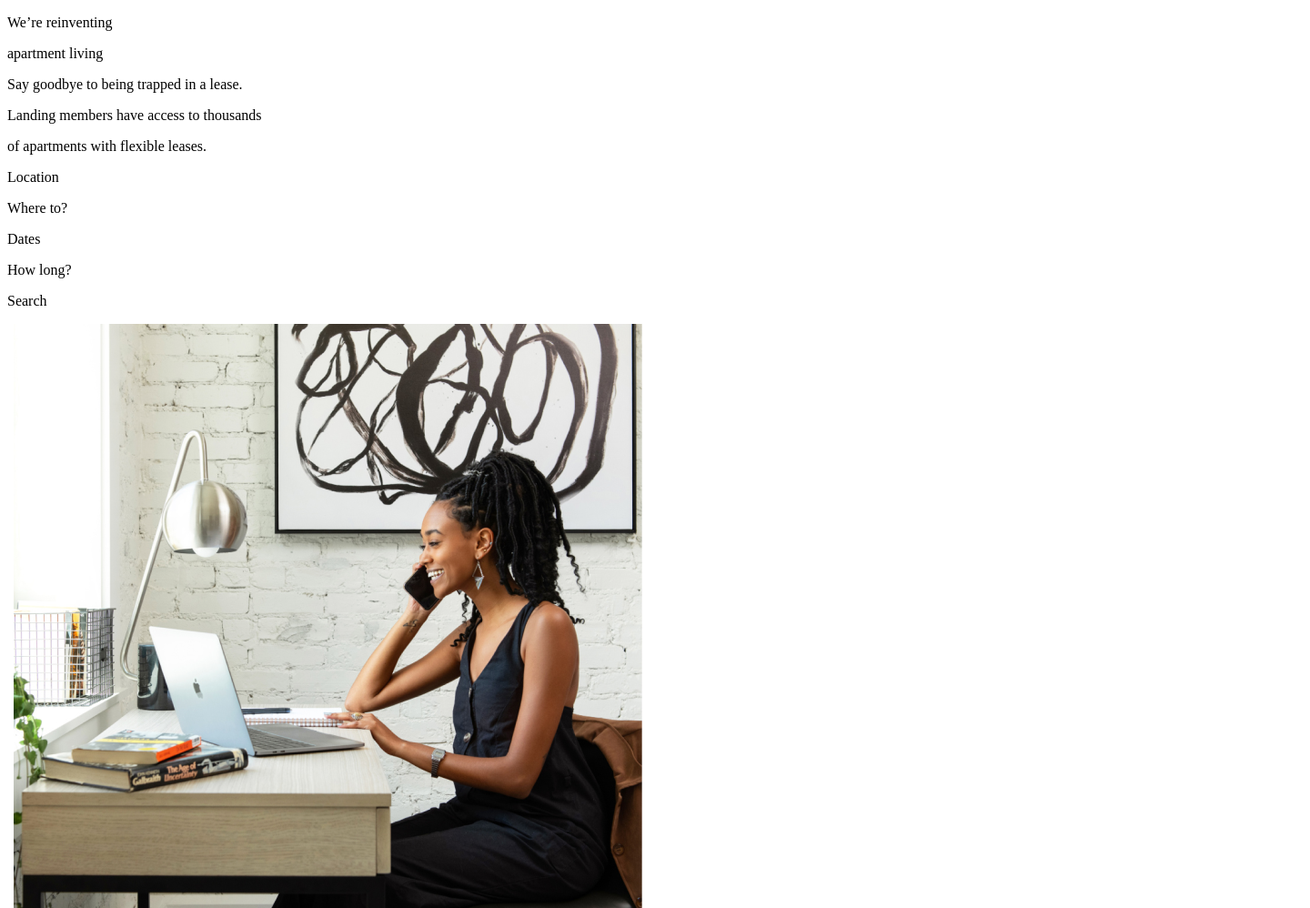
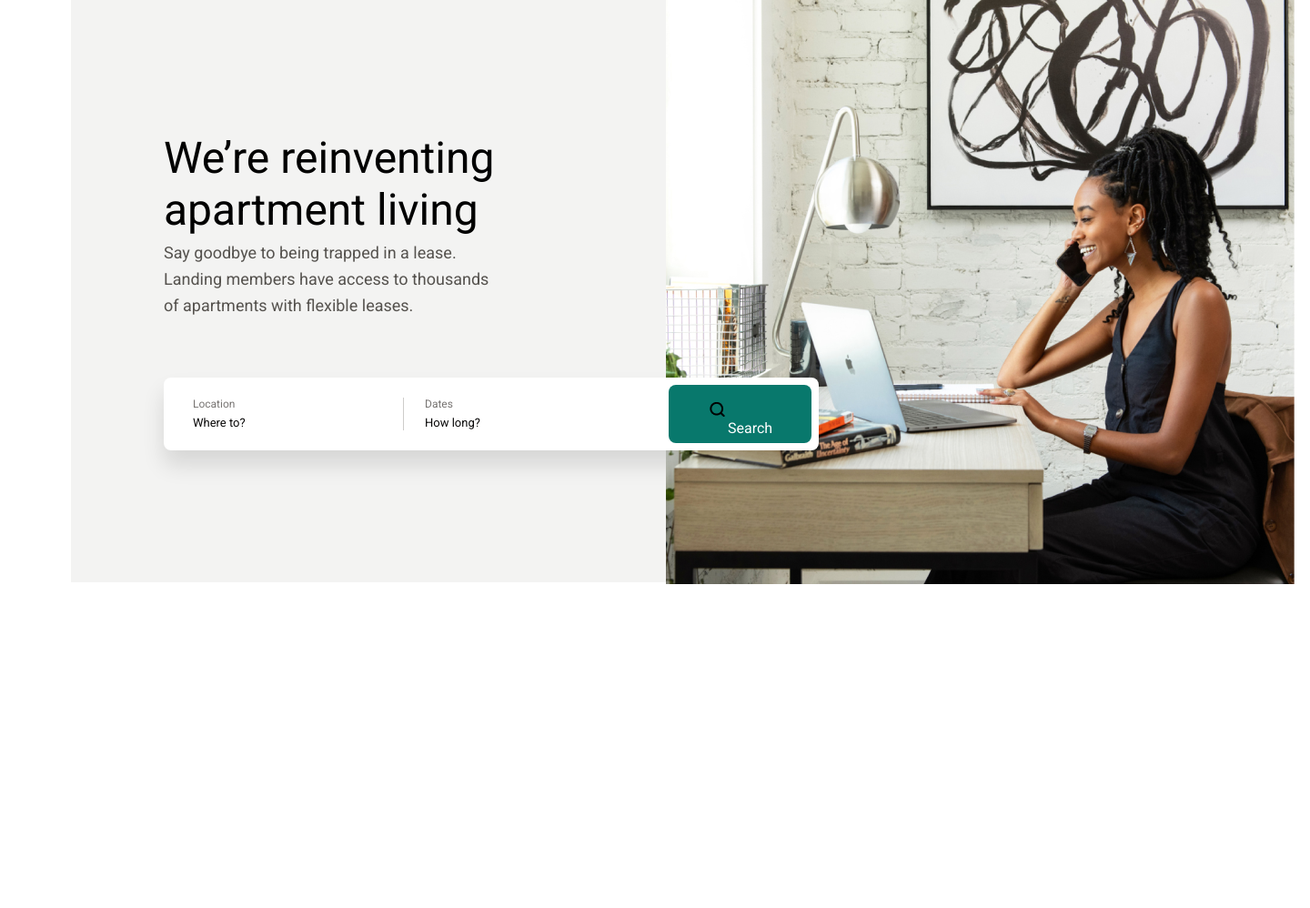
Before and after one commit to Kat3919/content, a plain HTML site: page index3.html in a window 1280 px wide. Shown: the whole page at 91% size, 1440 px wide, since content can reach past the window. After the commit the page ends 800 px from the top, so only its background shows below. Drawn offline with Linux system fonts and the light colour scheme.

Commit message:
new layout3

```diff
--- a/index3.html
+++ b/index3.html
@@ -5,12 +5,22 @@
     <meta name="viewport" content="width=device-width, initial-scale=1.0" />
     <title>content - Макет 3</title>
     <link rel="stylesheet" href="./styles3.css" />
+    <link rel="preconnect" href="https://fonts.googleapis.com" />
+    <link rel="preconnect" href="https://fonts.gstatic.com" crossorigin />
+    <link
+      href="https://fonts.googleapis.com/css2?family=Kaushan+Script&family=Roboto&display=swap"
+      rel="stylesheet"
+    />
   </head>
   <body>
     <section class="background">
       <div class="text">
+        <div class="block-text1">
           <p class="text1">We’re reinventing</p>
           <p class="text1">apartment living</p>
+        </div>
+
+        <div class="block-text2">
           <p class="text2">Say goodbye to being trapped in a lease.</p>
           <p class="text2">Landing members have access to thousands</p>
           <p class="text2">of apartments with flexible leases.</p>
@@ -18,19 +28,21 @@
 
         <div class="boxs">
           <div class="box1">
-          <p class="box1-text">Location</p>
+            <p class="box1-text"><a href="#">Location</a></p>
             <p class="box1-question">Where to?</p>
           </div>
 
           <div class="box2">
-          <p class="box1-text">Dates</p>
-          <p class="box1-question">How long?</p>
+            <p class="box2-text"><a href="#">Dates</a></p>
+            <p class="box2-question">How long?</p>
           </div>
 
           <div class="button">
-          <p class="button-text">Search</p>
+            <p class="button-text"><a href="">Search</a></p>
           </div>
         </div>
+      </div>
+
       <div class="picture">
         <img src="Frame-10.png" alt="" />
       </div>
--- a/styles3.css
+++ b/styles3.css
@@ -0,0 +1,132 @@
+body {
+  width: 1440px;
+  height: 640px;
+  margin: 0 auto;
+}
+
+.background {
+  background: #f3f3f2;
+  width: 1284px;
+  height: 640px;
+  margin: auto;
+  display: flex;
+}
+.text {
+  width: 618px;
+  height: 544px;
+  margin: 48px -73px 48px 102px;
+  position: relative;
+}
+.block-text1 {
+  width: 618px;
+  height: 114px;
+  margin: 97px 0 0 0;
+}
+.text1 {
+  color: #000;
+  font-family: Roboto;
+  font-size: 48px;
+  font-weight: 400;
+  margin: 0;
+}
+.block-text2 {
+  width: 618px;
+  height: 84px;
+  margin-top: 8px;
+}
+.text2 {
+  color: #55524e;
+  font-family: Roboto;
+  font-size: 18px;
+  font-weight: 400;
+  margin: 8px 0;
+}
+.boxs {
+  width: 720px;
+  height: 80px;
+  border-radius: 8px;
+  background: #fff;
+  box-shadow: 0px 16px 24px 0px rgba(0, 0, 0, 0.12);
+  display: flex;
+  justify-content: space-between;
+  position: absolute;
+  margin-top: 64px;
+  font-family: Roboto;
+  font-weight: 400;
+}
+.box1 > .box2 {
+  margin-left: 32px;
+}
+.box1 {
+  width: 239px;
+  height: 36px;
+  margin: 22px 0 22px 8px;
+}
+.box1-text {
+  margin: 0 24px 8px 24px;
+  width: 191px;
+  height: 12px;
+  font-size: 12px;
+}
+a {
+  color: #787573;
+  text-decoration: none;
+  display: inline-block;
+  transition: transform 0.3s ease;
+}
+.box1-question,
+.box2-question {
+  color: #090808;
+  font-family: Roboto;
+  font-size: 13px;
+  font-weight: 400;
+  width: 61px;
+  margin: 0 24px;
+}
+.box2 {
+  width: 228px;
+  height: 36px;
+  margin: 22px 0;
+}
+.box2-text {
+  width: 179px;
+  height: 12px;
+  font-size: 12px;
+  margin: 0 24px 8px;
+}
+.box2::before {
+  content: "";
+  background: url(Rectangle-3.png);
+  position: absolute;
+  width: 1px;
+  height: 36px;
+}
+.button {
+  width: 157px;
+  height: 64px;
+  border-radius: 8px;
+  background: #08786c;
+  margin: 8px 8px 8px 48px;
+  box-sizing: border-box;
+}
+.button-text a {
+  color: #fff;
+  text-align: center;
+  margin: 22px 40px 26px 65px;
+}
+.button-text a::before {
+  content: "";
+  background: url(Frame-8.png);
+  position: absolute;
+  width: 17px;
+  height: 16px;
+  right: 103px;
+  bottom: 37px;
+}
+a:hover {
+  transform: scale(1.3);
+}
+.picture {
+  width: 676px;
+  height: 642px;
+}
```
Also changed, not shown: Rectangle-3.png (added), 1 other file. Lines whose indentation alone changed are shown as unchanged.
